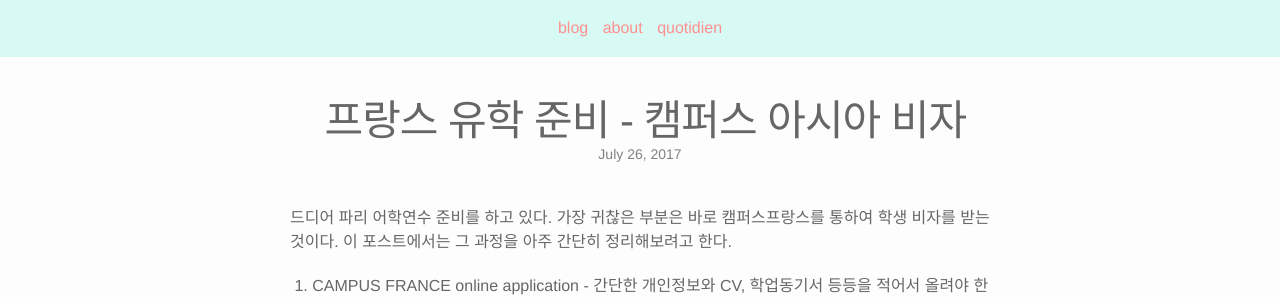
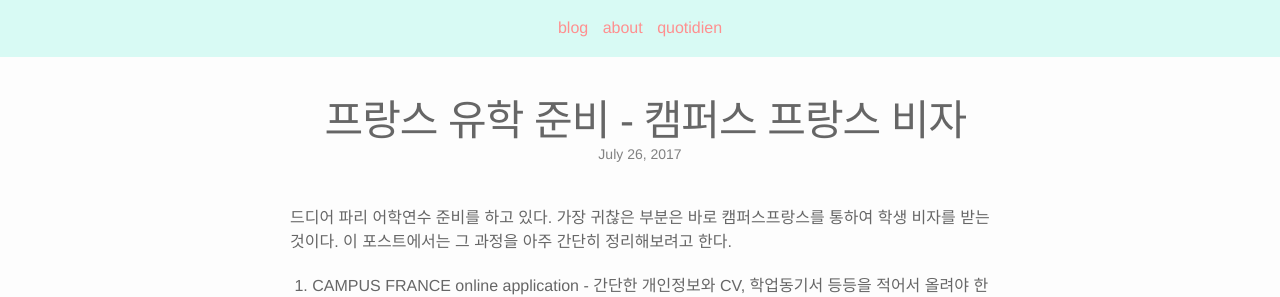
Before and after one commit to earlgreymacaron/earlgreymacaron-oldsitedraft, a Jekyll site: the page built from _posts/2017-07-26-title.markdown, in a window 1280 px wide. Shown: the top 297 px of the page. Built offline with Jekyll 4.4.1, drawn with Linux system fonts in a browser that asks for light colours; nearby versions of some CDN libraries.

Commit message:
Update 2017-07-26-title.markdown

```diff
--- a/_posts/2017-07-26-title.markdown
+++ b/_posts/2017-07-26-title.markdown
@@ -1,6 +1,6 @@
 ---
 layout: post
-title:  프랑스 유학 준비 - 캠퍼스 아시아 비자
+title:  프랑스 유학 준비 - 캠퍼스 프랑스 비자
 date: 2017-07-26
 ---
 
```
